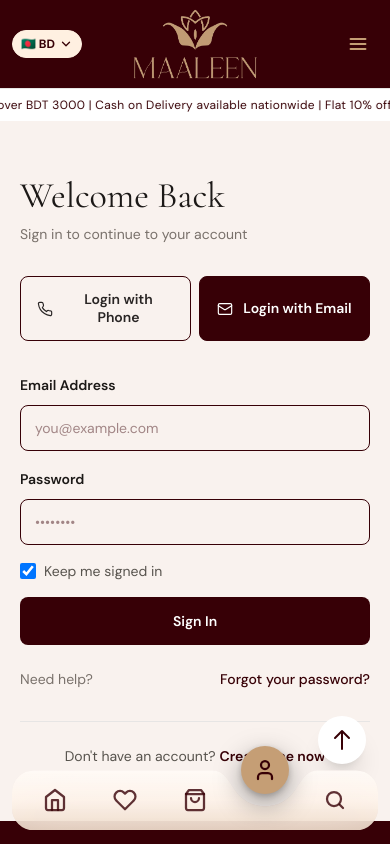
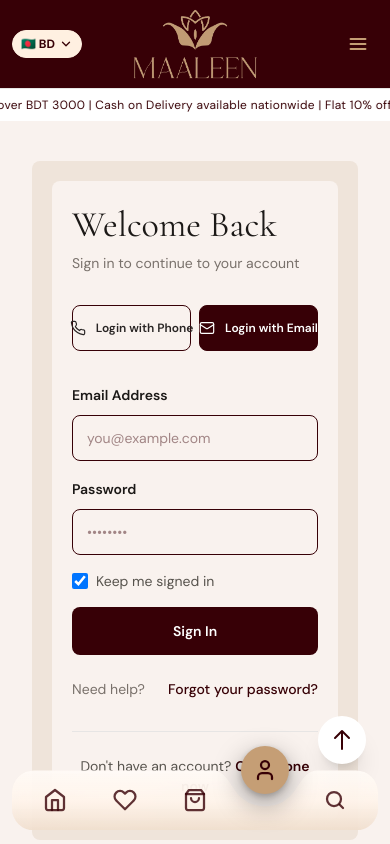
Before and after one commit to Naimul-Islam20/maaleen, a Next.js app: page /login in a window 390 px wide. Shown: the top 844 px of the page. Built offline with nearby package versions, Linux system fonts and the light colour scheme.

Commit message:
Refactor AuthShell and LoginPanel components for improved layout and styling. Update AuthShell to remove redundant height constants and enhance responsiveness. Modify LoginPanel to include rounded backgrounds and adjust text styles for better visual consistency.

```diff
--- a/src/components/auth/auth-shell.jsx
+++ b/src/components/auth/auth-shell.jsx
@@ -2,9 +2,6 @@ import Image from "next/image";
 
 const DEFAULT_AUTH_IMAGE =
   "https://images.unsplash.com/photo-1496747611176-843222e1e57c?w=1600&q=85";
-
-/** Shared viewport fill so login & signup keep the same shell height. */
-const AUTH_SHELL_MIN_H = "min-h-[calc(100svh-9rem)]";
 
 export function AuthShell({
   children,
@@ -12,17 +9,14 @@ export function AuthShell({
   imageAlt = "",
 }) {
   return (
-    <section
-      className={`flex w-full flex-1 flex-col bg-[var(--surface)] ${AUTH_SHELL_MIN_H}`}
-    >
-      <div className={`grid flex-1 items-stretch lg:grid-cols-2 ${AUTH_SHELL_MIN_H}`}>
+    <section className="flex w-full flex-1 flex-col bg-[var(--surface)]">
+      <div className="maaleen-container grid min-h-[calc(100svh-11.5rem)] flex-1 lg:grid-cols-2">
         <div className="flex items-center justify-center bg-[var(--surface)] px-5 py-10 sm:px-10 sm:py-14 lg:px-14 xl:px-20">
           <div className="w-full max-w-md">{children}</div>
         </div>
 
-        <div
-          className={`relative hidden overflow-hidden rounded-md bg-stone-200 lg:block ${AUTH_SHELL_MIN_H}`}
-        >
+        <div className="relative hidden min-h-[calc(100svh-11.5rem)] bg-[var(--surface)] lg:block">
+          <div className="absolute top-10 right-0 bottom-0 left-8 overflow-hidden bg-stone-200 xl:top-12 xl:left-12">
             <Image
               src={imageSrc}
               alt={imageAlt}
@@ -33,6 +27,7 @@ export function AuthShell({
             />
           </div>
         </div>
+      </div>
     </section>
   );
 }
--- a/src/components/auth/login-panel.jsx
+++ b/src/components/auth/login-panel.jsx
@@ -116,7 +116,8 @@ function LoginPanelContent() {
   };
 
   return (
-    <div className="w-full">
+    <div className="w-full rounded-lg bg-[#efe4da] p-5">
+      <div className="rounded-lg bg-[var(--surface)] px-5 py-6 sm:px-6">
       <h1 className="font-[family-name:var(--font-display)] text-4xl text-stone-900 sm:text-5xl">
         Welcome Back
       </h1>
@@ -141,7 +142,7 @@ function LoginPanelContent() {
           } ${mode ? "gap-2 px-3 sm:gap-2.5 sm:px-4" : "w-full"}`}
         >
           <PhoneIcon className="h-4 w-4 shrink-0" />
-          <span className={mode ? "text-center leading-tight" : undefined}>
+          <span className="whitespace-nowrap text-center text-xs leading-none">
             Login with Phone
           </span>
         </button>
@@ -155,7 +156,7 @@ function LoginPanelContent() {
           } ${mode ? "gap-2 px-3 sm:gap-2.5 sm:px-4" : "w-full"}`}
         >
           <MailIcon className="h-4 w-4 shrink-0" />
-          <span className={mode ? "text-center leading-tight" : undefined}>
+          <span className="whitespace-nowrap text-center text-xs leading-none">
             Login with Email
           </span>
         </button>
@@ -315,6 +316,7 @@ function LoginPanelContent() {
           Create one now
         </Link>
       </div>
+      </div>
     </div>
   );
 }
```
Lines whose indentation alone changed are shown as unchanged.
